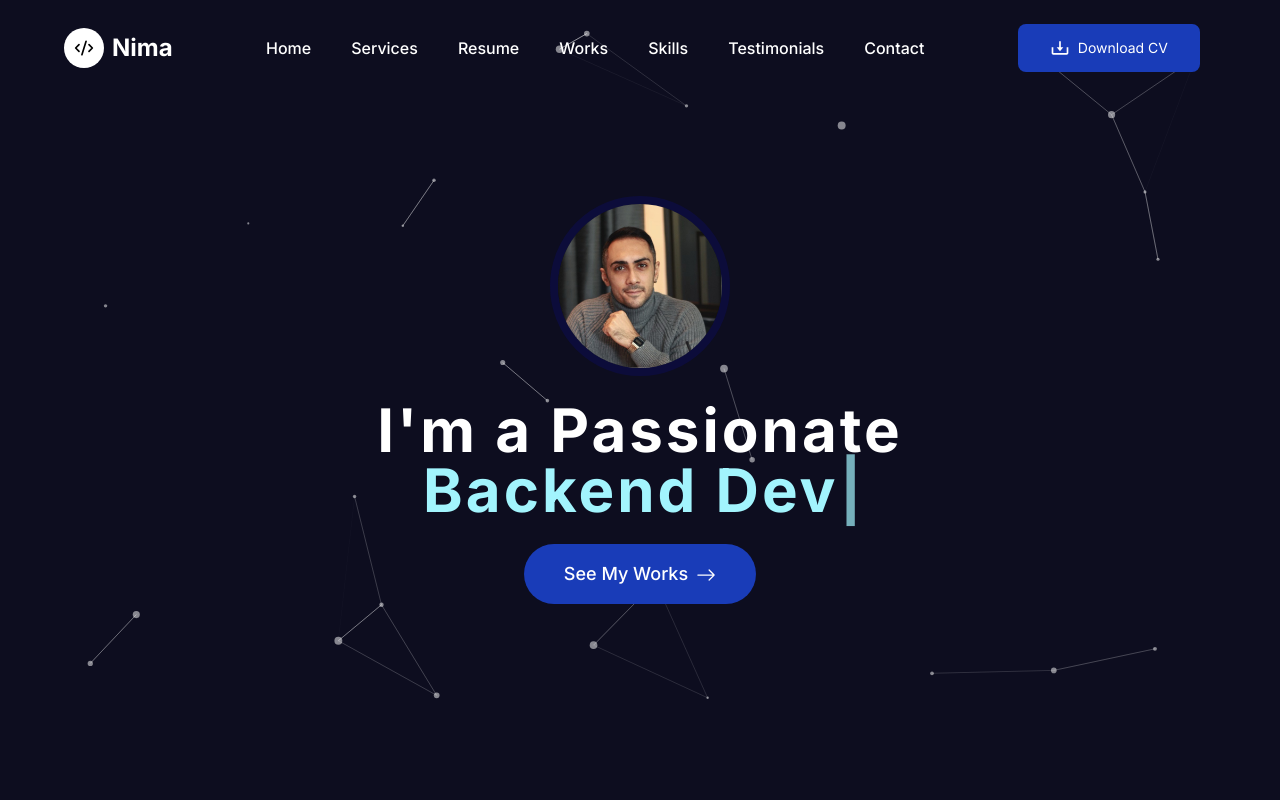
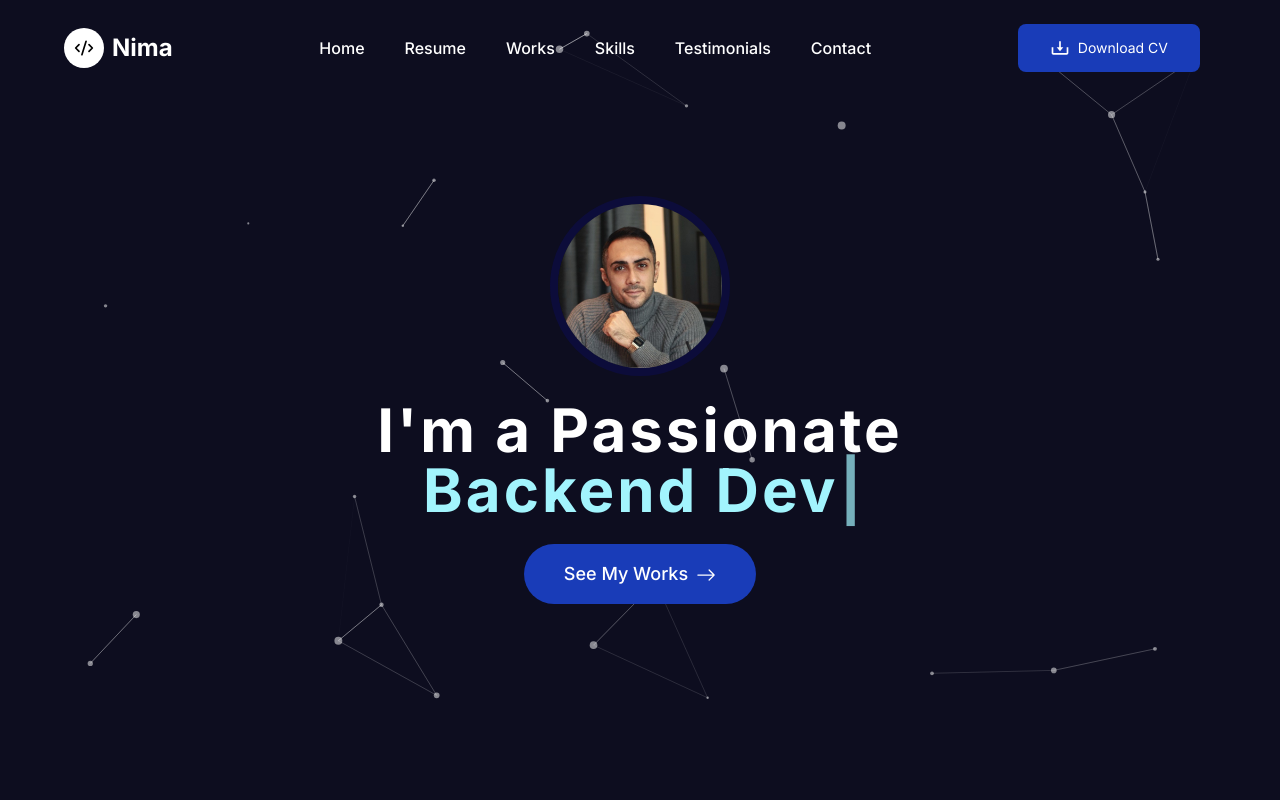
Before and after one commit to Nimasaghi-dev/Portfolio, a Next.js app: page / in a window 1280 px wide. Shown: the top 800 px of the page. Built offline with nearby package versions, Linux system fonts and the light colour scheme.

Commit message:
fix:remove the service section from the constants and  navbar

```diff
--- a/constant/constant.ts
+++ b/constant/constant.ts
@@ -8,31 +8,26 @@ export const NavLinks = [
     {
         id: 2,
         url: "#",
-        label:"Services",
+        label:"Resume",
     },
     {
         id: 3,
         url: "#",
-        label:"Resume",
+        label:"Works",
     },
     {
         id: 4,
         url: "#",
-        label:"Works",
+        label:"Skills",
     },
     {
         id: 5,
         url: "#",
-        label:"Skills",
+        label:"Testimonials",
     },
     {
         id: 6,
         url: "#",
-        label:"Testimonials",
-    },
-    {
-        id: 7,
-        url: "#",
         label:"Contact",
     },
 ]
```
Also changed, not shown: doc.txt.
